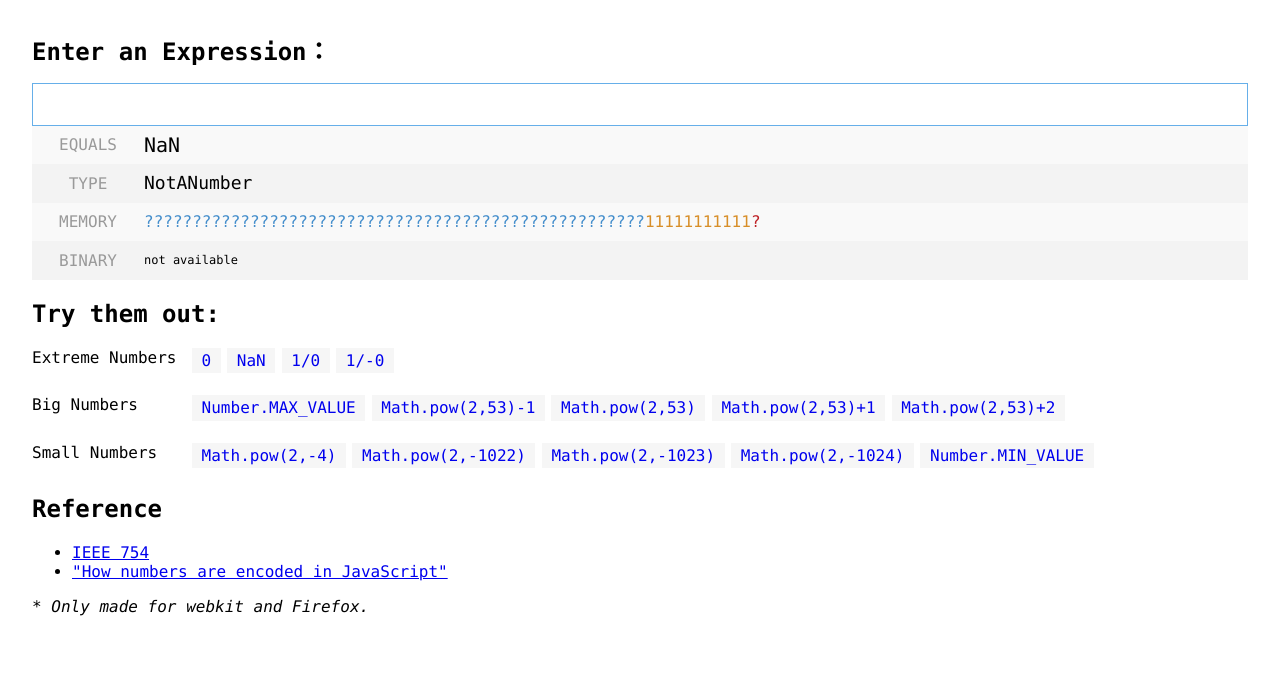
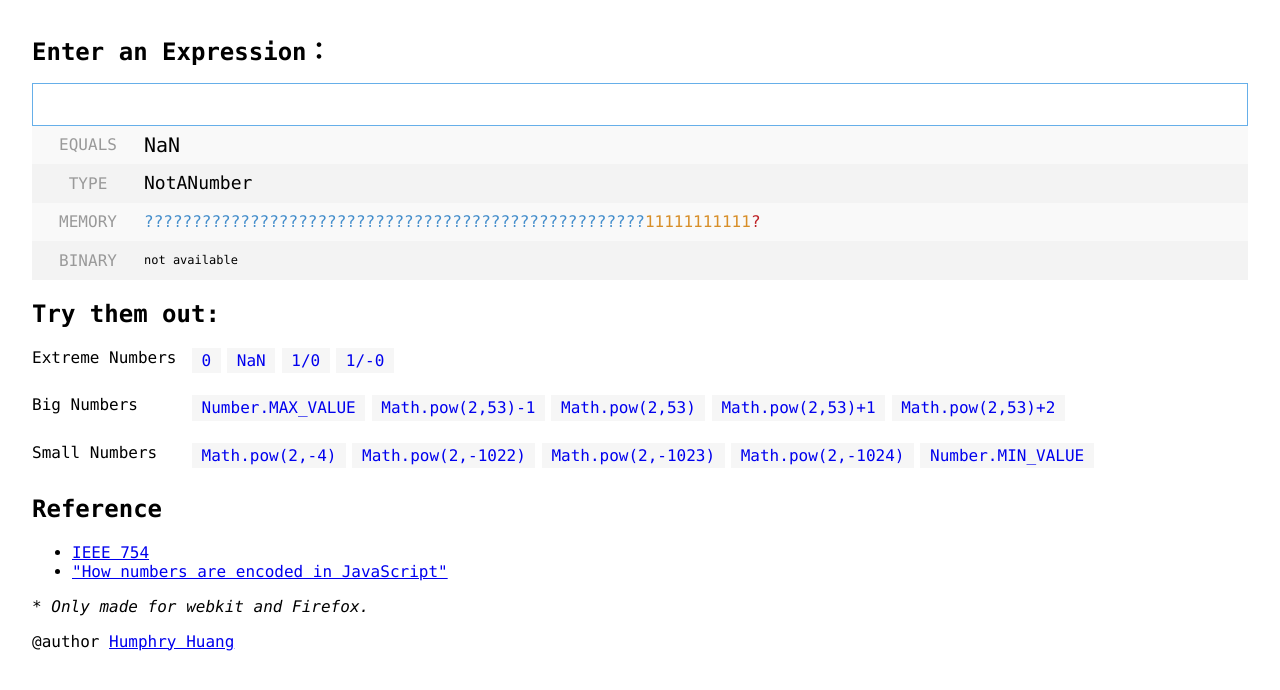
Before and after one commit to alvarto/VisualNumeric64, a plain HTML site: page index.html in a window 1280 px wide. Drawn offline with Linux system fonts and the light colour scheme.

Commit message:
about author

```diff
--- a/index.html
+++ b/index.html
@@ -78,6 +78,9 @@
 	<p>
 		* <i>Only made for webkit and Firefox.</i>
 	</p>
+	<p>
+		@author <a href="mailto:humphry.huang9@gmail.com">Humphry Huang</i>
+	</p>
 	<script type="text/html" id="template">
 		<li class="equals">$result$</li>
 		<li class="type">$type$</li>
```
